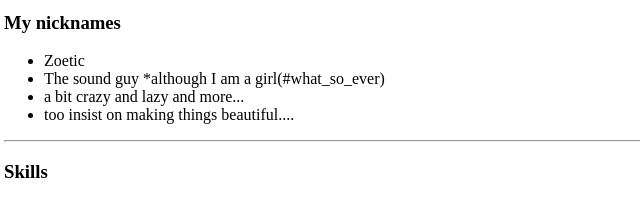
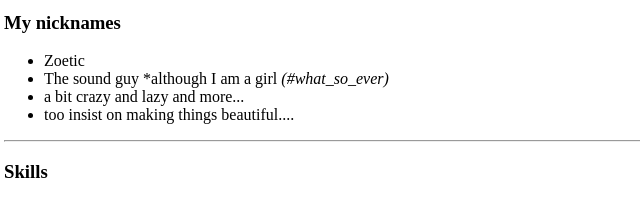
Before and after one commit to Zoeglory/cv, a plain HTML site: page index.html in a window 1280 px wide. Shown: the part 371-570 px from the top of the page, 4-644 px from the left. Drawn offline with Linux system fonts and the light colour scheme.

Commit message:
Update index.html

```diff
--- a/index.html
+++ b/index.html
@@ -25,7 +25,7 @@
   <h3>My nicknames</h3>
   <ul>
     <li>Zoetic</li>
-    <li>The sound guy *although I am a girl(#what_so_ever)</li>
+    <li>The sound guy *although I am a girl <em>(#what_so_ever)</em></li>
     <li>a bit crazy and lazy and more...</li>
     <li style:"color:purple;">too insist on making things beautiful....</li>
   </ul>
```
